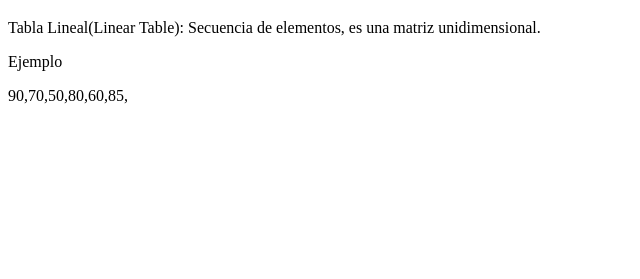
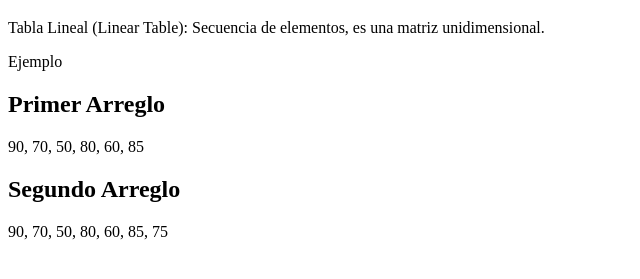
Before and after one commit to viictorhugodev/data-structures-es6, a plain HTML site: page linear-table/index.html in a window 1280 px wide. Shown: the part 61-340 px from the top of the page, without its empty margins (0-640 px from the left). Drawn offline with Linux system fonts and the light colour scheme.

Commit message:
[UPDATE] - adding new array

```diff
--- a/linear-table/index.html
+++ b/linear-table/index.html
@@ -7,9 +7,15 @@
 </head>
 <body>
   <h1>Linear Table</h1>
-  <p>Tabla Lineal(Linear Table): Secuencia de elementos, es una matriz unidimensional.</p>
+  <p>Tabla Lineal (Linear Table): Secuencia de elementos, es una matriz unidimensional.</p>
   <p>Ejemplo</p>
+
+  <h2>Primer Arreglo</h2>
+  <div id="scores-container"></div>
+
+  <h2>Segundo Arreglo</h2>
+  <div id="scores-temp-container"></div>
+
   <script src="main.js"></script>
-
 </body>
 </html>
--- a/linear-table/main.js
+++ b/linear-table/main.js
@@ -1,5 +1,19 @@
-let scores = new Array(90,70,50,80,60,85);
+// let scores = new Array(90,70,50,80,60,85);
 
-for(let i = 0; i < scores.length; i++) {
-  document.write(scores[i] + ",");
-}
+// for(let i = 0; i < scores.length; i++) {
+//   document.write(scores[i] + ",");
+// }
+
+// let scoresTemp = new Array(90,70,50,80,60,85, 75);
+
+// for(let i = 0; i < scoresTemp.length; i++) {
+//   document.write(scoresTemp[i] + ",");
+// }
+
+// Primer arreglo
+let scores = [90, 70, 50, 80, 60, 85];
+document.getElementById("scores-container").innerHTML = scores.join(", ");
+
+// Segundo arreglo
+let scoresTemp = [90, 70, 50, 80, 60, 85, 75];
+document.getElementById("scores-temp-container").innerHTML = scoresTemp.join(", ");
```
